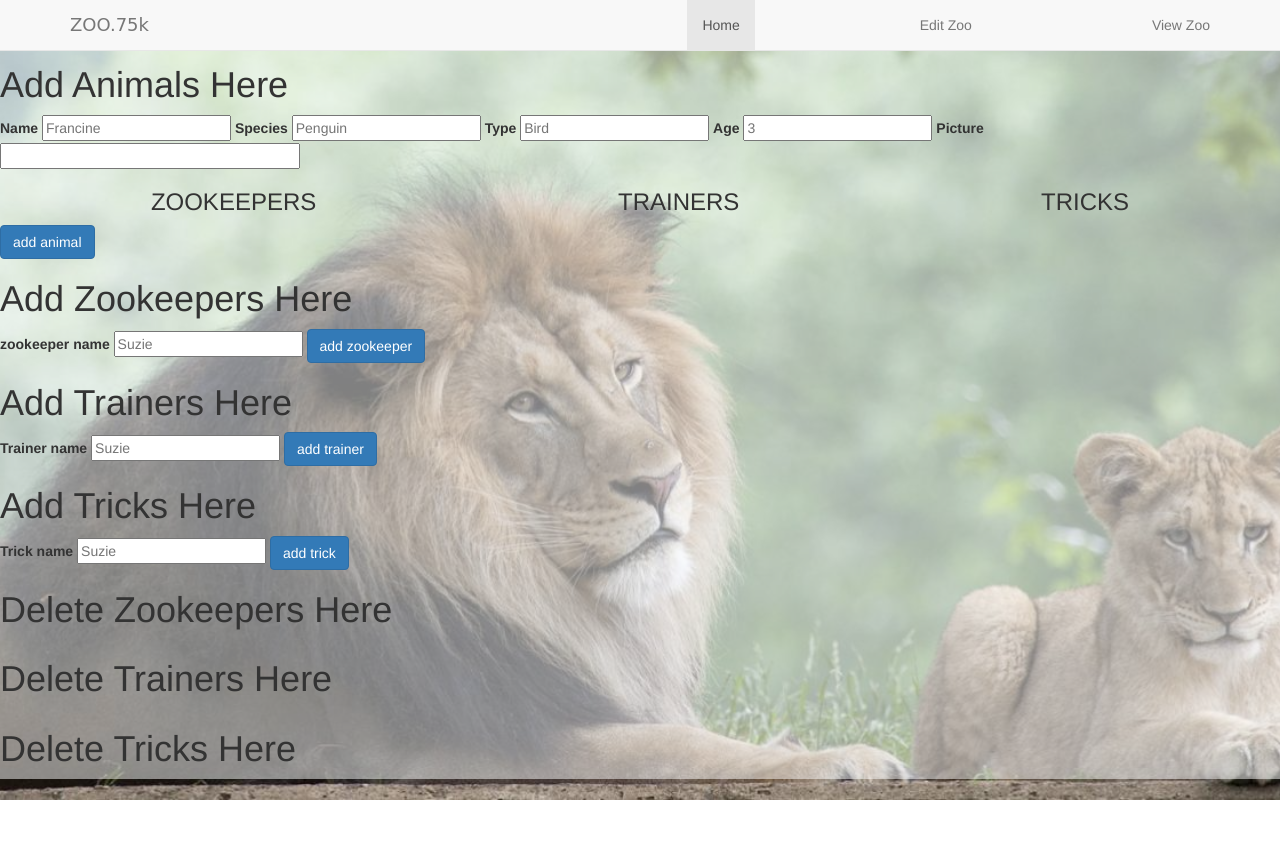
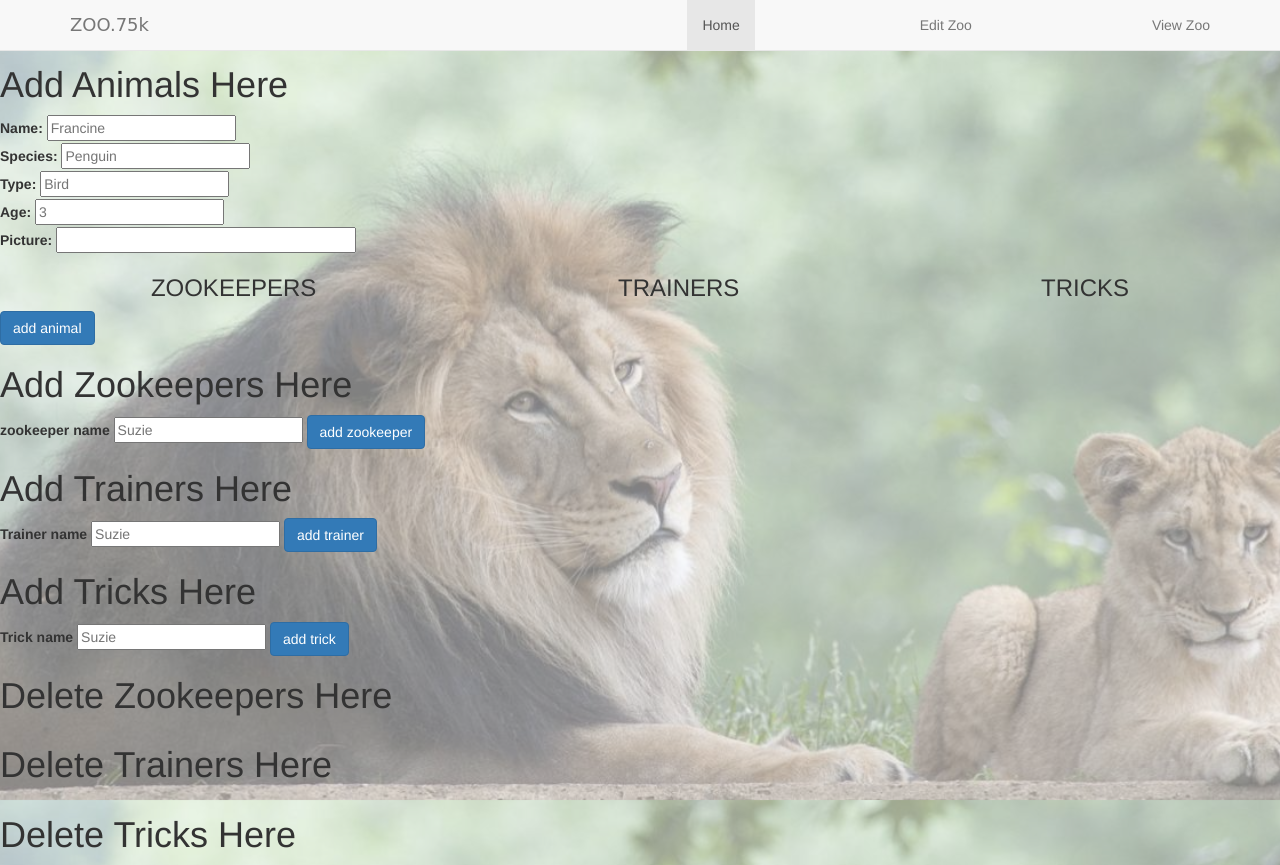
Before and after one commit to priyakamesh/mean-mongoose-zoo, a website: page client/index.html at #!/add in a window 1280 px wide. Before the commit the page ends 800 px from the top, so only its background shows below. Drawn offline with nearby package versions, Linux system fonts and the light colour scheme; some packages are replaced by stand-ins of ours; no server answers; a web font is replaced by a local one.

Commit message:
styled things

```diff
--- a/client/partials/addAnimals.html
+++ b/client/partials/addAnimals.html
@@ -2,17 +2,27 @@
 <fieldset class="add-animals-fieldset">
   <h1 class="">Add Animals Here</h1>
   <div class="add-animals-container">
+    <div class="animal-details">
       <div>
-      <label for="name">Name</label>
+        <label for="name">Name:</label>
         <input type="text" ng-model="newAnimal.name" placeholder="Francine" name="name">
-      <label for="species">Species</label>
+      </div>
+      <div>
+        <label for="species">Species:</label>
         <input type="text" ng-model="newAnimal.species" placeholder="Penguin" name="species">
-      <label for="type">Type</label>
+      </div>
+      <div>
+        <label for="type">Type:</label>
         <input type="text" ng-model="newAnimal.type" placeholder="Bird" name="type">
-      <label for="age">Age</label>
+      </div>
+      <div>
+        <label for="age">Age:</label>
         <input type="number" ng-model="newAnimal.age" placeholder="3" name="age">
-      <label for="pic">Picture</label>
+      </div>
+      <div>
+        <label for="pic">Picture:</label>
         <input type="url" ng-model="newAnimal.pic"  name="pic" style="width: 300px;" >
+      </div>
     </div>
 
     <div class="checkbox-wrapper">
```
Lines whose indentation alone changed are shown as unchanged.
